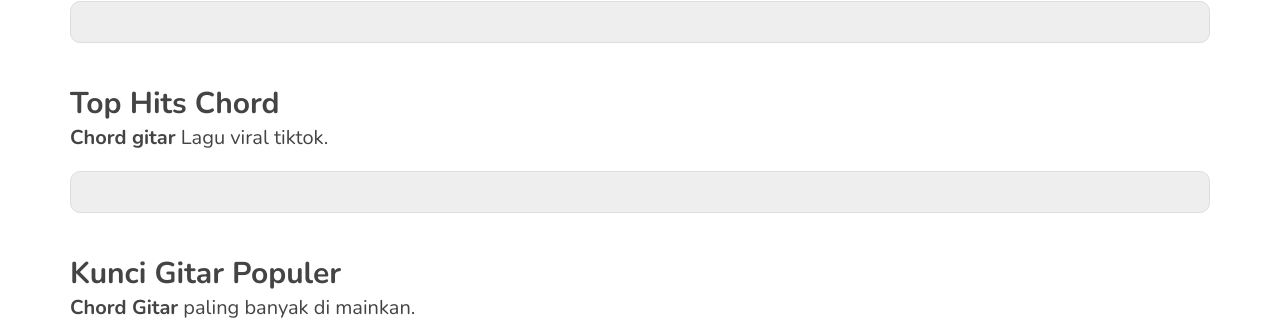
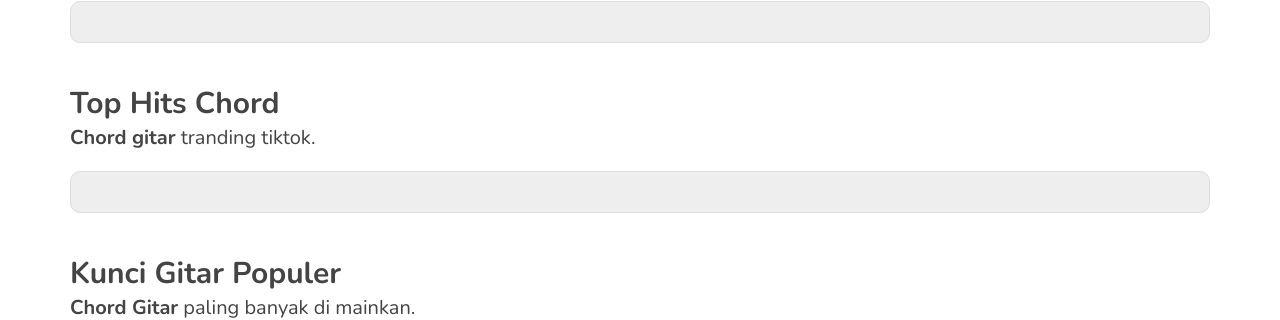
Before and after one commit to sudut-nirwana/sudut-nirwana-main, a Jekyll site: the page built from index.html, in a window 1280 px wide. Shown: the part 1780-2100 px from the top of the page. Built offline with Jekyll 4.4.1, drawn with Linux system fonts in a browser that asks for light colours.

Commit message:
Update chord-showcase.html

```diff
--- a/_includes/chord-showcase.html
+++ b/_includes/chord-showcase.html
@@ -11,7 +11,7 @@
          </div>
 
          <h2 class="reveal up">Top Hits <strong>Chord</strong></h2>
-         <p class="reveal up"><strong>Chord gitar</strong> Lagu viral tiktok.</p>
+         <p class="reveal up"><strong>Chord gitar</strong> tranding tiktok.</p>
          <div class="box-chord-trend reveal up">
             {% for item in site.chord limit:10 %}
             <div class="chord-item">
```
